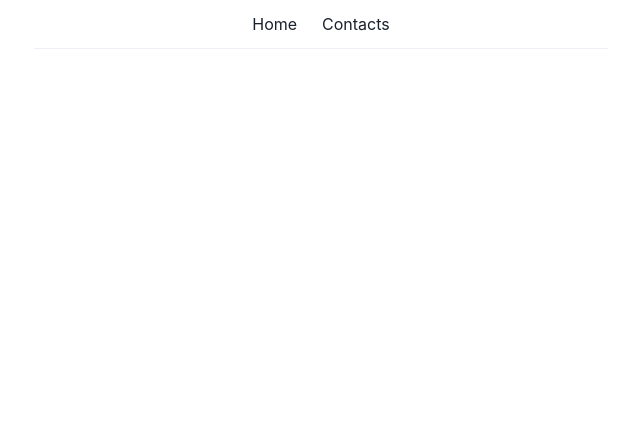
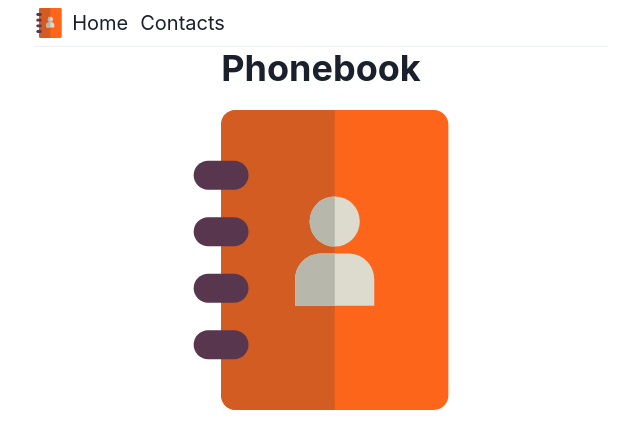
Before and after one commit to aleksp7486/phonebook, a React (Create React App) app: page / in a window 1280 px wide. Shown: the top 448 px of the page, without its empty margins (319-959 px from the left). Built offline with nearby package versions, Linux system fonts and the light colour scheme.

Commit message:
create filter

```diff
--- a/src/App.tsx
+++ b/src/App.tsx
@@ -1,11 +1,14 @@
 import React from 'react';
 import { Route, Routes } from 'react-router-dom';
-import SharedLayout from './components/SharedLayout/SharedLayout';
+import SharedLayout from 'components/SharedLayout';
+import Home from 'pages/Home';
 
 const App: React.FC = () => {
   return (
     <Routes>
-      <Route path='/' element={<SharedLayout />} />
+      <Route path='/' element={<SharedLayout />}>
+        <Route index element={<Home />} />
+      </Route>
     </Routes>
   );
 };
--- /dev/null
+++ b/src/components/Filter/Filter.tsx
@@ -0,0 +1,23 @@
+import { Input } from '@chakra-ui/react';
+import React from 'react';
+
+type Props = {};
+
+const Filter = (props: Props) => {
+  const [value, setValue] = React.useState<string>('');
+  const handleChange = (event: React.ChangeEvent<HTMLInputElement>) =>
+    setValue(event.target.value);
+
+  return (
+    <>
+      <Input
+        value={value}
+        onChange={handleChange}
+        placeholder='Find contact'
+        size='sm'
+      />
+    </>
+  );
+};
+
+export default Filter;
--- /dev/null
+++ b/src/components/Filter/index.tsx
@@ -0,0 +1 @@
+export { default } from './Filter';
--- a/src/components/SharedLayout/SharedLayout.tsx
+++ b/src/components/SharedLayout/SharedLayout.tsx
@@ -1,22 +1,27 @@
 import React from 'react';
-import { Box, Container, Divider, Flex, Link } from '@chakra-ui/react';
-import { NavLink } from 'react-router-dom';
+import { Container, Divider, Flex, Link } from '@chakra-ui/react';
+import { NavLink, Outlet } from 'react-router-dom';
+import { ReactComponent as Logo } from '../../images/logo.svg';
+import Filter from '../Filter/Filter';
 
 const SharedLayout: React.FC = () => {
   return (
     <Container>
-      <Box as='header'>
-        <Flex as='nav' justifyContent='center'>
-          <Link as={NavLink} p={3} to='/'>
+      <Flex as='header' w='100%' alignItems='center'>
+        <Link display='block' w='30px' h='100%' as={NavLink} to='/'>
+          <Logo width='100%' height='100%' />
+        </Link>
+        <Flex as='nav' p={2} gap={3} fontSize='xl'>
+          <Link as={NavLink} to='/home'>
             Home
           </Link>
-          <Divider orientation='vertical' />
-          <Link as={NavLink} p={3} to='/contacts'>
+          <Link as={NavLink} to='/contacts'>
             Contacts
           </Link>
         </Flex>
-        <Divider />
-      </Box>
+      </Flex>
+      <Divider />
+      <Outlet />
     </Container>
   );
 };
--- /dev/null
+++ b/src/components/SharedLayout/index.tsx
@@ -0,0 +1 @@
+export { default } from './SharedLayout';
--- a/src/index.tsx
+++ b/src/index.tsx
@@ -1,10 +1,10 @@
+import { ChakraProvider } from '@chakra-ui/react';
 import React from 'react';
 import ReactDOM from 'react-dom/client';
+import { BrowserRouter } from 'react-router-dom';
+import App from './App';
 import './index.css';
-import App from './App';
 import reportWebVitals from './reportWebVitals';
-import { ChakraProvider } from '@chakra-ui/react';
-import { BrowserRouter } from 'react-router-dom';
 
 const root = ReactDOM.createRoot(
   document.getElementById('root') as HTMLElement,
--- /dev/null
+++ b/src/pages/Home.tsx
@@ -0,0 +1,13 @@
+import { Grid, Heading } from '@chakra-ui/react';
+import { ReactComponent as PhonebookImage } from 'images/logo.svg';
+
+const Home = () => {
+  return (
+    <Grid gridGap='20px' justifyContent='center' textAlign='center'>
+      <Heading>Phonebook</Heading>
+      <PhonebookImage />
+    </Grid>
+  );
+};
+
+export default Home;
```
Also changed, not shown: tsconfig.json (+4 -9 lines), src/images/logo.svg (added), 1 other file (tests, documents, lock files or other folders).
